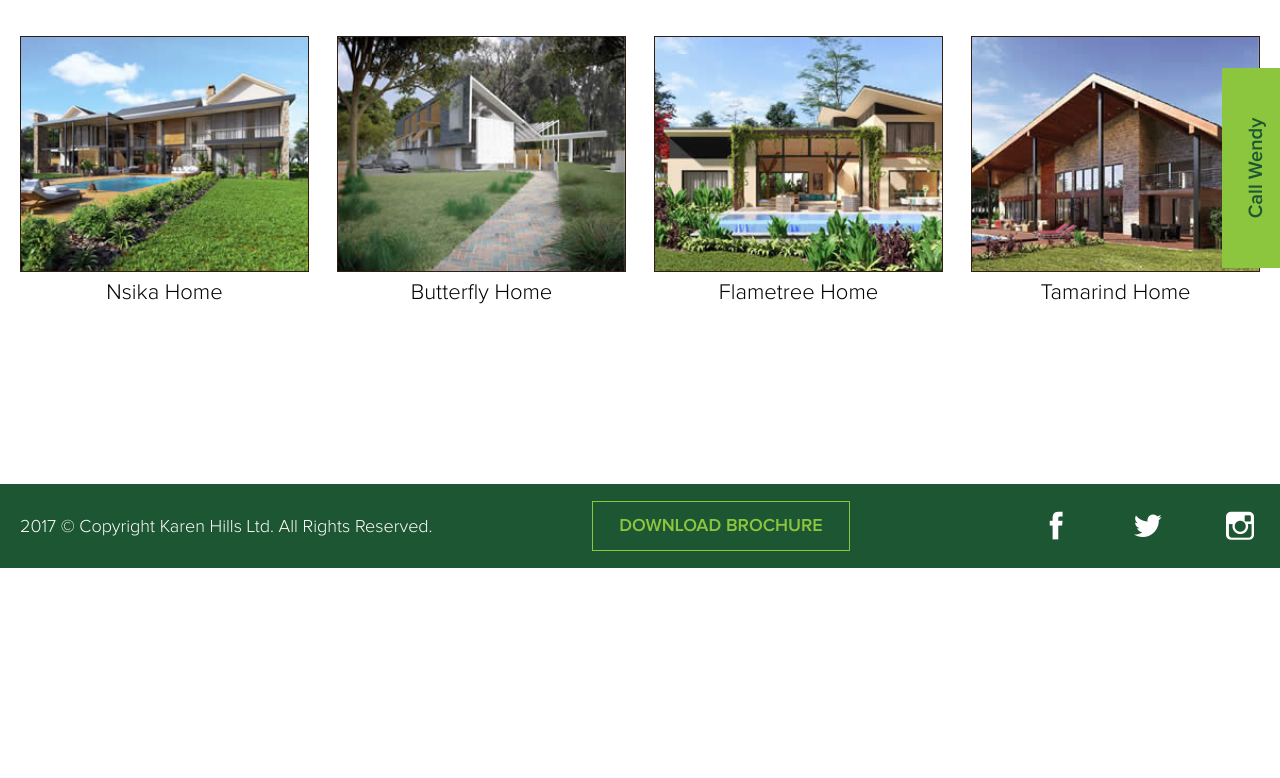
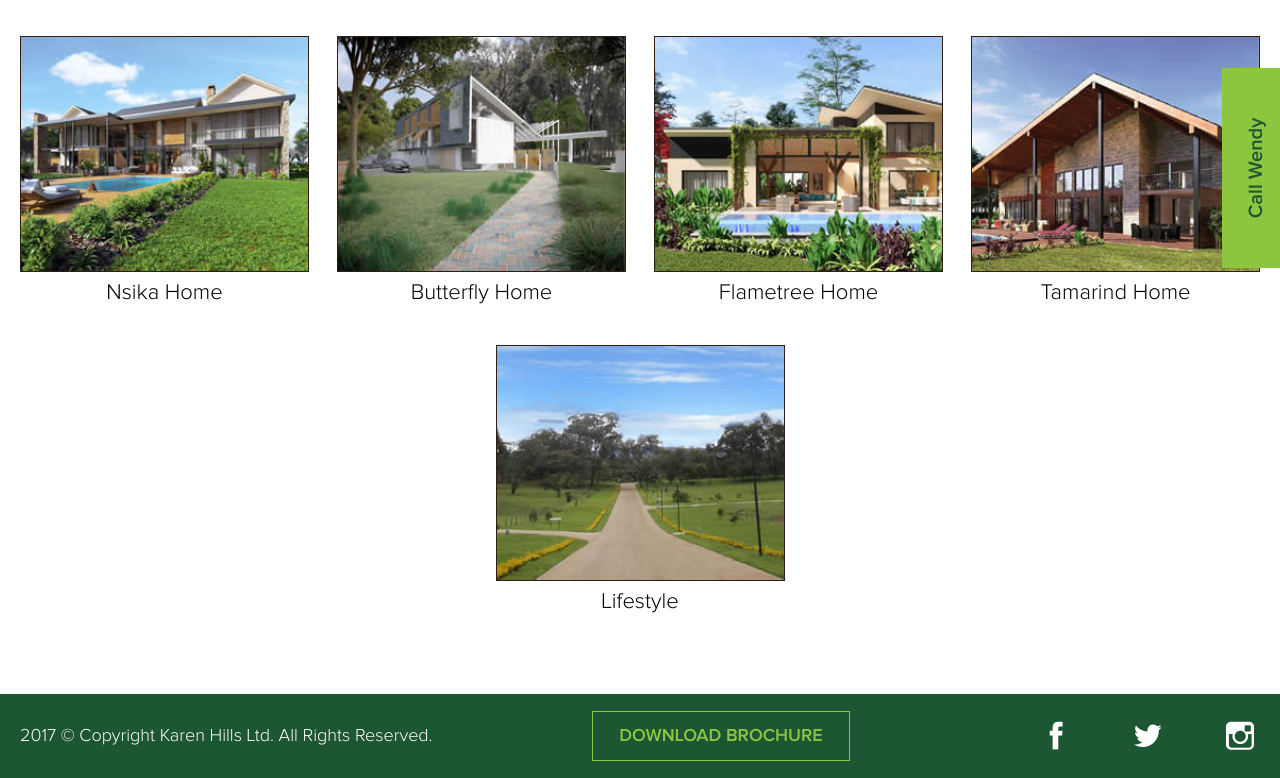
Before and after one commit to sayedwasim/KarenHills, a plain HTML site: page gallery.html in a window 1280 px wide. Shown: the part 232-1010 px from the top of the page. Before the commit the page ends 800 px from the top, so only its background shows below. Drawn offline with Linux system fonts and the light colour scheme; files whose address does not match are found by name.

Commit message:
Updated Gallery with Lifestyle pics

```diff
--- a/gallery.html
+++ b/gallery.html
@@ -163,6 +163,25 @@
 						<a href="images/gallery/tamarind/large/pic8.jpg" data-fancybox="tamarind" data-caption="Tamarind Home"></a>
 					</div>
 				</li>
+				<li>
+					<a href="images/gallery/lifestyle/large/1.jpg" data-fancybox="lifestyle" data-caption="Lifestyle">
+						<span class="pic-wrapper">
+							<img src="images/gallery/lifestyle/thumbs/1.jpg" width="270" height="220" alt="Lifestyle" />
+							<span class="thumb-overlay"></span>
+						</span>
+						<span class="title">Lifestyle</span>
+					</a>
+					<div class="hidden">
+						<a href="images/gallery/lifestyle/large/2.jpg" data-fancybox="lifestyle" data-caption="Lifestyle"></a>
+						<a href="images/gallery/lifestyle/large/3.jpg" data-fancybox="lifestyle" data-caption="Lifestyle"></a>
+						<a href="images/gallery/lifestyle/large/4.jpg" data-fancybox="lifestyle" data-caption="Lifestyle"></a>
+						<a href="images/gallery/lifestyle/large/5.jpg" data-fancybox="lifestyle" data-caption="Lifestyle"></a>
+						<a href="images/gallery/lifestyle/large/6.jpg" data-fancybox="lifestyle" data-caption="Lifestyle"></a>
+						<a href="images/gallery/lifestyle/large/7.jpg" data-fancybox="lifestyle" data-caption="Lifestyle"></a>
+						<a href="images/gallery/lifestyle/large/8.jpg" data-fancybox="lifestyle" data-caption="Lifestyle"></a>
+						<a href="images/gallery/lifestyle/large/9.jpg" data-fancybox="lifestyle" data-caption="Lifestyle"></a>
+					</div>
+				</li>
 			</ul>
 		</div>
 
```
